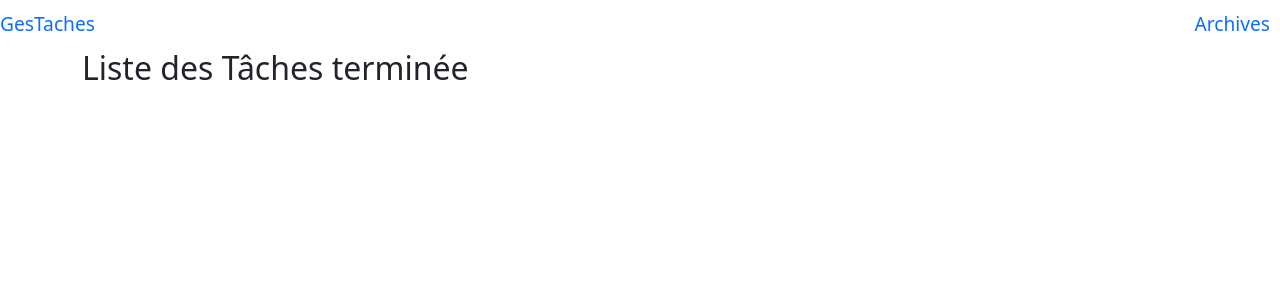
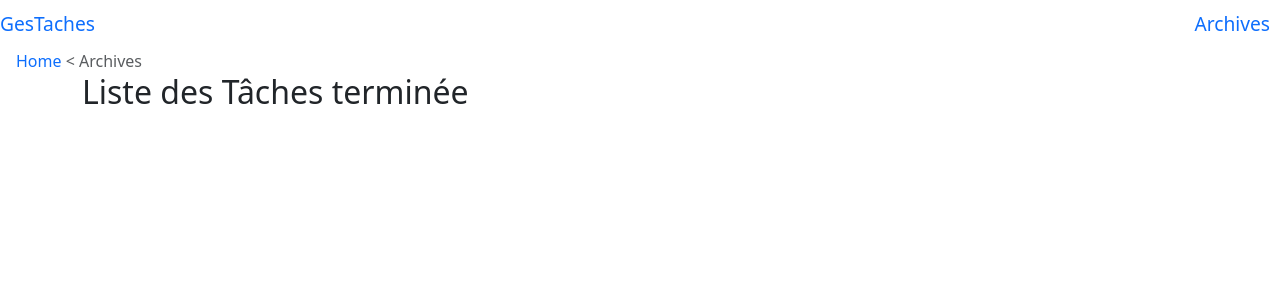
Before and after one commit to Mah224Moud/Angular-project, an Angular app: page /archives in a window 1280 px wide. Shown: the top 300 px of the page. Built offline with nearby package versions, Linux system fonts and the light colour scheme.

Commit message:
ajout du lien de retour vers home dans Archives

```diff
--- a/src/app/archives/archives.component.html
+++ b/src/app/archives/archives.component.html
@@ -1,3 +1,7 @@
+
+<a routerLink="/home" class="text-decoration-none ms-3">
+  Home </a>
+<span class="text-muted"><  Archives</span>
 <div class="container">
   <h2>Liste des Tâches terminée</h2>
   <div class="d-flex flex-wrap justify-content-center">
```
